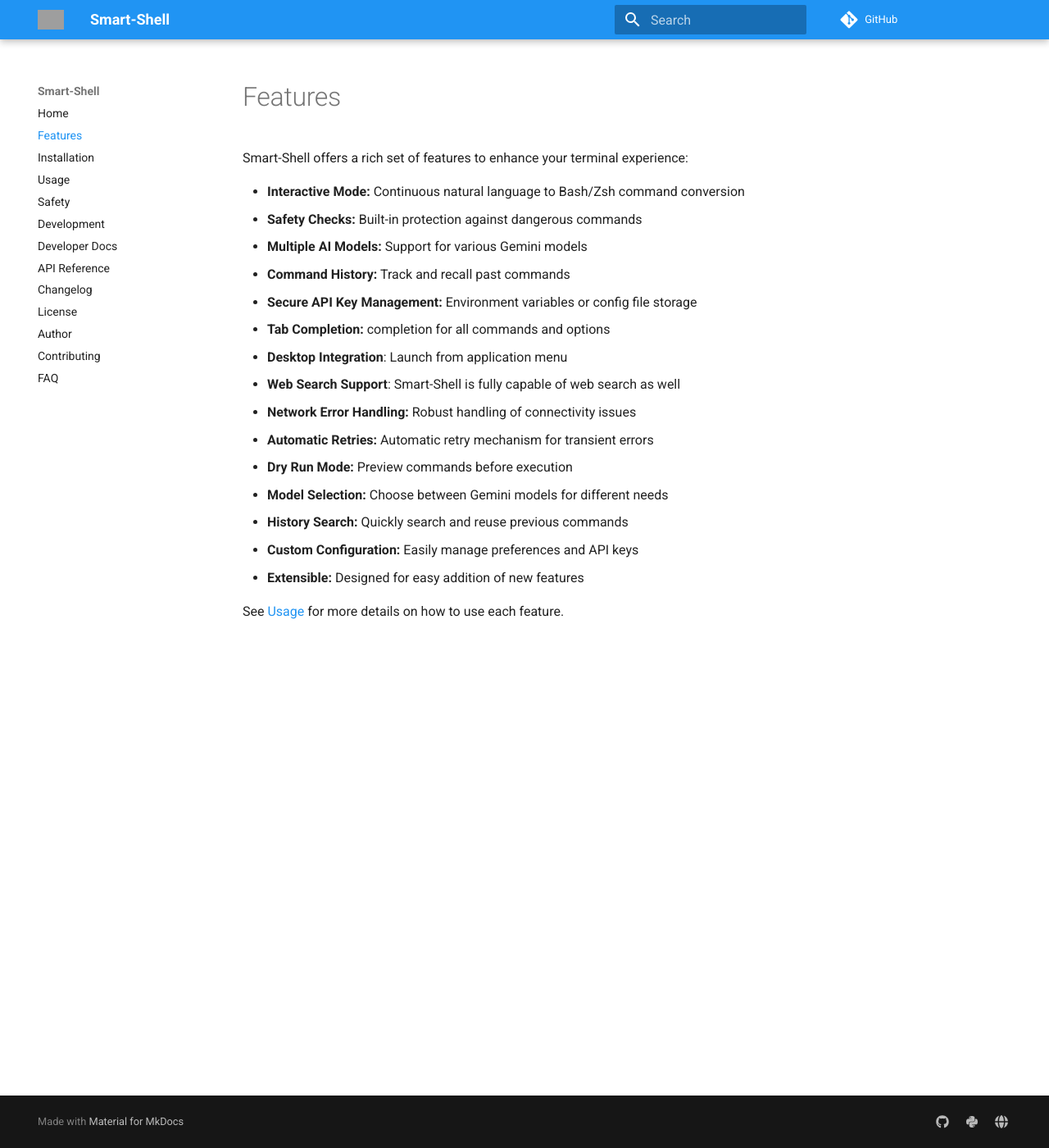
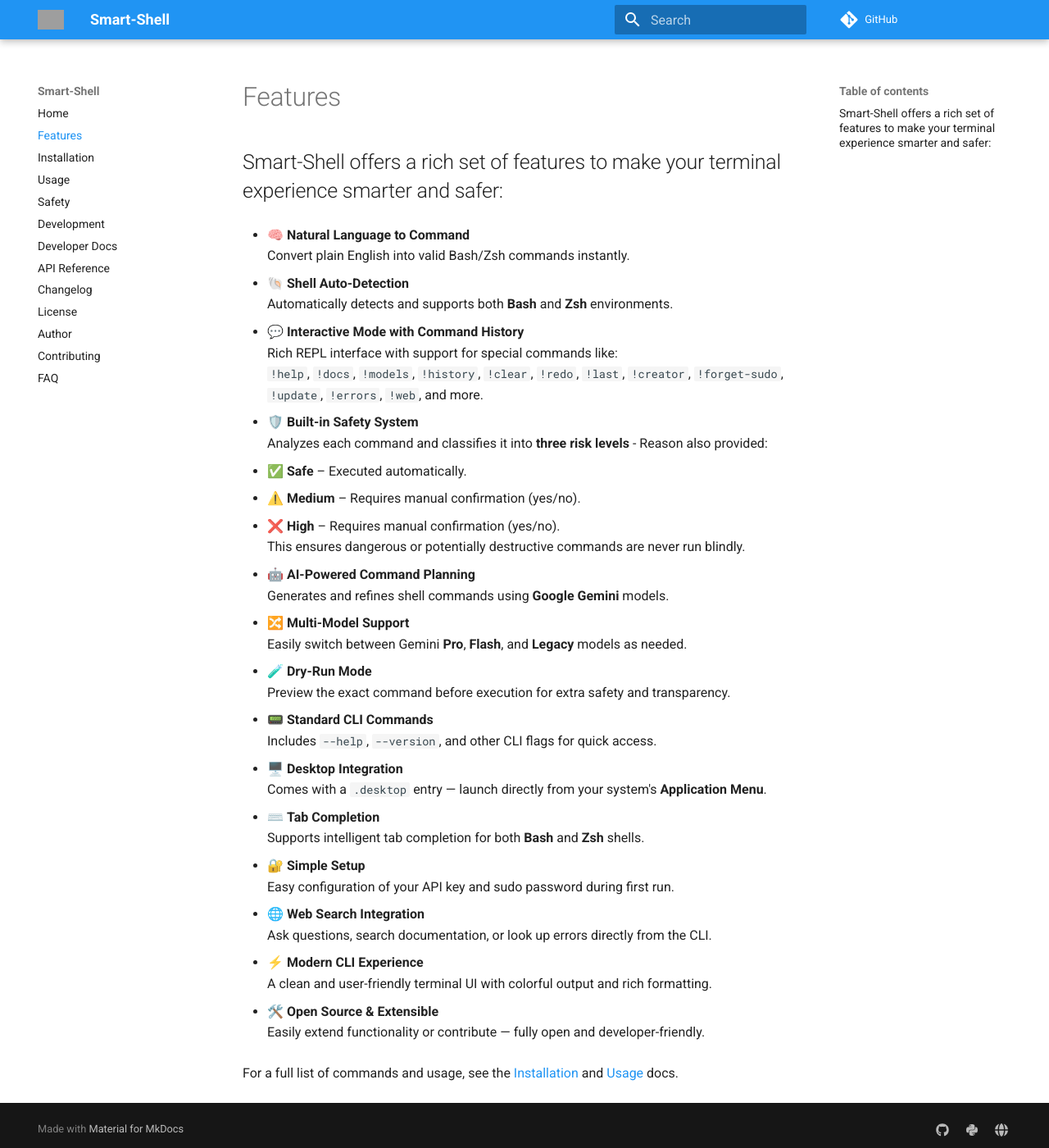
Before and after one commit to Lusan-sapkota/smart-shell, an MkDocs documentation site: the page built from docs/features.md, in a window 1280 px wide and 1400 px high. Shown: the whole window at 82% size. Built offline with MkDocs 1.6.1 and Material for MkDocs 9.7.7, drawn with Linux system fonts in a browser that asks for light colours; comment, search, counter and statistics services are not loaded; grey boxes are pictures that could not be loaded.

Commit message:
updated the docs and script

```diff
--- a/docs/features.md
+++ b/docs/features.md
@@ -1,21 +1,53 @@
 # Features
 
-Smart-Shell offers a rich set of features to enhance your terminal experience:
+## Smart-Shell offers a rich set of features to make your terminal experience smarter and safer:
 
-- **Interactive Mode:** Continuous natural language to Bash/Zsh command conversion
-- **Safety Checks:** Built-in protection against dangerous commands
-- **Multiple AI Models:** Support for various Gemini models
-- **Command History:** Track and recall past commands
-- **Secure API Key Management:** Environment variables or config file storage
-- **Tab Completion:** completion for all commands and options
-- **Desktop Integration**: Launch from application menu
-- **Web Search Support**: Smart-Shell is fully capable of web search as well
-- **Network Error Handling:** Robust handling of connectivity issues
-- **Automatic Retries:** Automatic retry mechanism for transient errors
-- **Dry Run Mode:** Preview commands before execution
-- **Model Selection:** Choose between Gemini models for different needs
-- **History Search:** Quickly search and reuse previous commands
-- **Custom Configuration:** Easily manage preferences and API keys
-- **Extensible:** Designed for easy addition of new features
+- 🧠 **Natural Language to Command**
+  Convert plain English into valid Bash/Zsh commands instantly.
 
-See [Usage](usage.md) for more details on how to use each feature.
+- 🐚 **Shell Auto-Detection**
+  Automatically detects and supports both **Bash** and **Zsh** environments.
+
+- 💬 **Interactive Mode with Command History**
+  Rich REPL interface with support for special commands like:
+  `!help`, `!docs`, `!models`, `!history`, `!clear`, `!redo`, `!last`, `!creator`, `!forget-sudo`, `!update`, `!errors`, `!web`, and more.
+
+- 🛡️ **Built-in Safety System**
+  Analyzes each command and classifies it into **three risk levels** - Reason also provided:
+  - ✅ **Safe** – Executed automatically.
+  - ⚠️ **Medium** – Requires manual confirmation (yes/no).
+  - ❌ **High** – Requires manual confirmation (yes/no).
+  This ensures dangerous or potentially destructive commands are never run blindly.
+
+- 🤖 **AI-Powered Command Planning**
+  Generates and refines shell commands using **Google Gemini** models.
+
+- 🔀 **Multi-Model Support**
+  Easily switch between Gemini **Pro**, **Flash**, and **Legacy** models as needed.
+
+- 🧪 **Dry-Run Mode**
+  Preview the exact command before execution for extra safety and transparency.
+
+- 📟 **Standard CLI Commands**
+  Includes `--help`, `--version`, and other CLI flags for quick access.
+
+- 🖥️ **Desktop Integration**
+  Comes with a `.desktop` entry — launch directly from your system's **Application Menu**.
+
+- ⌨️ **Tab Completion**
+  Supports intelligent tab completion for both **Bash** and **Zsh** shells.
+
+- 🔐 **Simple Setup**
+  Easy configuration of your API key and sudo password during first run.
+
+- 🌐 **Web Search Integration**
+  Ask questions, search documentation, or look up errors directly from the CLI.
+
+- ⚡ **Modern CLI Experience**
+  A clean and user-friendly terminal UI with colorful output and rich formatting.
+
+- 🛠️ **Open Source & Extensible**
+  Easily extend functionality or contribute — fully open and developer-friendly.
+
+
+For a full list of commands and usage, see the [Installation](installation.md) and [Usage](usage.md) docs.
```
Also changed, not shown: README.md (+47 -16 lines), docs/index.md (+5 -1 lines), docs/installation.md (+11 -1 lines), 1 other file.
